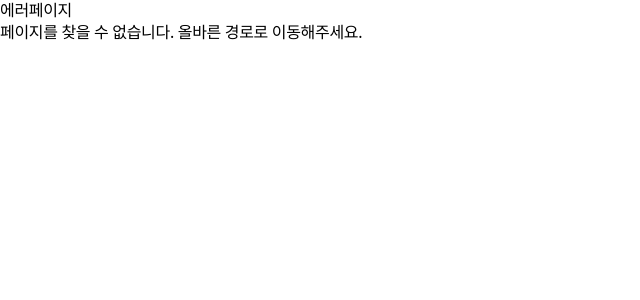
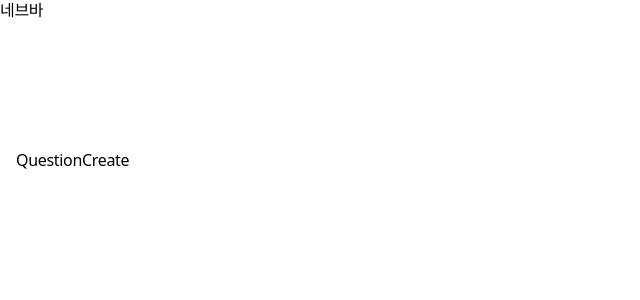
Before and after one commit to chwihae/frontend, a React (Vite) app: page /question in a window 1280 px wide. Shown: the top 300 px of the page, without its empty margins (0-640 px from the left). Built offline with nearby package versions, Linux system fonts and the light colour scheme; a web font is replaced by a local one.

Commit message:
feat : 라우팅 설정(#2)

```diff
--- /dev/null
+++ b/src/pages/Intro.tsx
@@ -0,0 +1,5 @@
+const Intro = () => {
+  return <div>Intro</div>;
+};
+
+export default Intro;
--- /dev/null
+++ b/src/pages/Login.tsx
@@ -0,0 +1,5 @@
+const Login = () => {
+  return <div>Login</div>;
+};
+
+export default Login;
--- /dev/null
+++ b/src/pages/Mypage.tsx
@@ -0,0 +1,5 @@
+const Mypage = () => {
+  return <div>Mypage</div>;
+};
+
+export default Mypage;
--- /dev/null
+++ b/src/pages/QuestionCreate.tsx
@@ -0,0 +1,5 @@
+const QuestionCreate = () => {
+  return <div>QuestionCreate</div>;
+};
+
+export default QuestionCreate;
--- /dev/null
+++ b/src/pages/QuestionEdit.tsx
@@ -0,0 +1,5 @@
+const QuestionEdit = () => {
+  return <div>QuestionEdit</div>;
+};
+
+export default QuestionEdit;
--- /dev/null
+++ b/src/pages/SignUp.tsx
@@ -0,0 +1,5 @@
+const SignUp = () => {
+  return <div>SignUp</div>;
+};
+
+export default SignUp;
--- /dev/null
+++ b/src/pages/Vote.tsx
@@ -0,0 +1,5 @@
+const Vote = () => {
+  return <div>Vote</div>;
+};
+
+export default Vote;
--- a/src/router.tsx
+++ b/src/router.tsx
@@ -2,7 +2,13 @@ import { createBrowserRouter } from 'react-router-dom';
 
 import Layout from '@components/Layout';
 import Home from '@pages/Home';
+import Intro from '@pages/Intro';
+import Login from '@pages/Login';
 import NotFound from '@pages/NotFound';
+import QuestionCreate from '@pages/QuestionCreate';
+import QuestionEdit from '@pages/QuestionEdit';
+import SignUp from '@pages/SignUp';
+import Vote from '@pages/Vote';
 
 const router = createBrowserRouter([
   {
@@ -11,7 +17,30 @@ const router = createBrowserRouter([
     children: [
       {
         path: '/',
+        element: <Intro />,
+      },
+      {
+        path: '/login',
+        element: <Login />,
+      },
+      {
+        path: '/signup',
+        element: <SignUp />,
+      },
+      {
+        path: '/home',
         element: <Home />,
+      },
+      {
+        path: '/question',
+        children: [
+          { index: true, element: <QuestionCreate /> },
+          { path: 'edit/:id', element: <QuestionEdit /> },
+        ],
+      },
+      {
+        path: '/vote/:id',
+        element: <Vote />,
       },
     ],
   },
```
